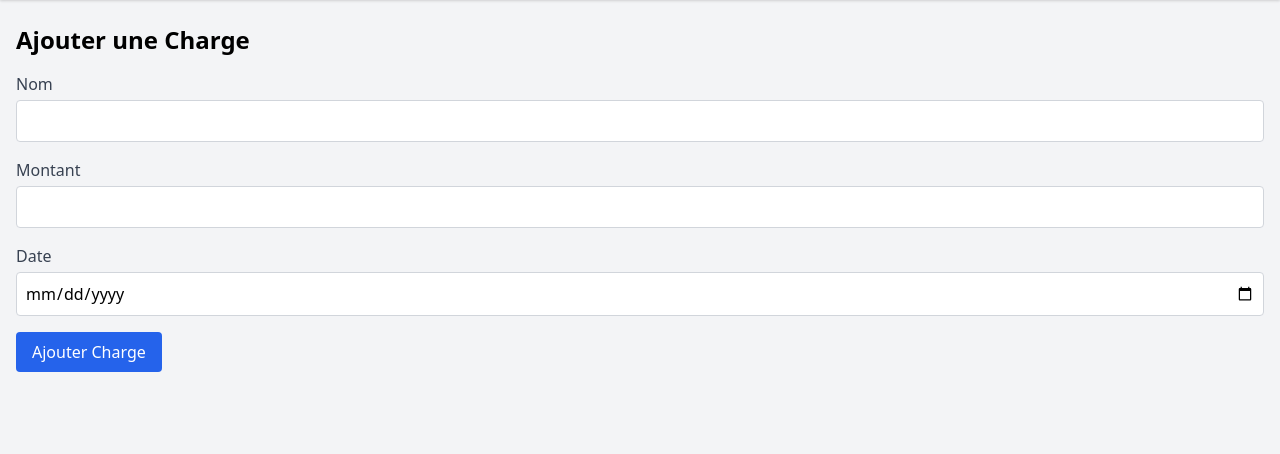
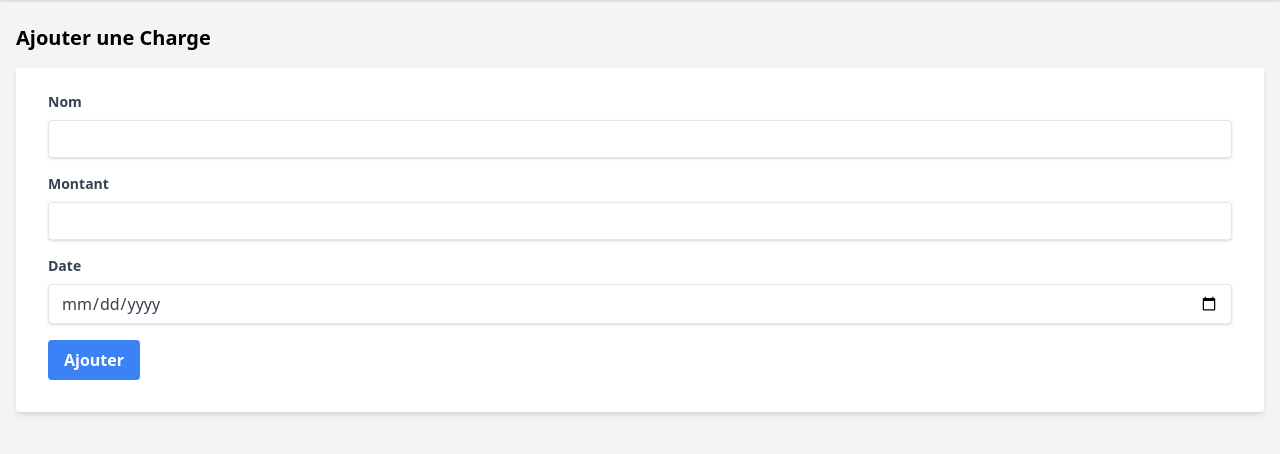
Before and after one commit to BaptisteRabouin/Budgetapp, a Flask app: page /add_charge in a window 1280 px wide. Shown: the part 60-514 px from the top of the page. Run offline with Flask 3, Linux system fonts and the light colour scheme; the visitor is signed in with stand-in values (Sample User, id 1).

Commit message:
update forms

```diff
--- a/app/templates/add_charge.html
+++ b/app/templates/add_charge.html
@@ -1,25 +1,27 @@
-{% extends 'base.html' %}
-{% block title %}Ajouter Charge{% endblock %}
+{% extends "base.html" %}
+
+{% block title %}Ajouter une Charge{% endblock %}
+
 {% block content %}
-<h1 class="text-2xl font-bold mb-4">Ajouter une Charge</h1>
-<form method="post" class="space-y-4">
+<h1 class="text-xl font-bold mb-4">Ajouter une Charge</h1>
+<form method="POST" class="bg-white shadow-md rounded px-8 pt-6 pb-8 mb-4">
     {{ form.hidden_tag() }}
-    <div>
-        <!-- Le label affichera maintenant "Nom" -->
-        {{ form.description.label(class="block text-gray-700") }}
-        {{ form.description(class="w-full mt-1 p-2 border border-gray-300 rounded") }}
+    <div class="mb-4">
+        <label class="block text-gray-700 text-sm font-bold mb-2" for="description">Nom</label>
+        {{ form.description(class="shadow appearance-none border rounded w-full py-2 px-3 text-gray-700 leading-tight focus:outline-none focus:shadow-outline") }}
     </div>
-    <!-- Les autres champs restent inchangés -->
-    <div>
-        {{ form.amount.label(class="block text-gray-700") }}
-        {{ form.amount(class="w-full mt-1 p-2 border border-gray-300 rounded") }}
+    <div class="mb-4">
+        <label class="block text-gray-700 text-sm font-bold mb-2" for="amount">Montant</label>
+        {{ form.amount(class="shadow appearance-none border rounded w-full py-2 px-3 text-gray-700 leading-tight focus:outline-none focus:shadow-outline") }}
     </div>
-    <div>
-        {{ form.date.label(class="block text-gray-700") }}
-        {{ form.date(class="w-full mt-1 p-2 border border-gray-300 rounded") }}
+    <div class="mb-4">
+        <label class="block text-gray-700 text-sm font-bold mb-2" for="date">Date</label>
+        {{ form.date(class="shadow appearance-none border rounded w-full py-2 px-3 text-gray-700 leading-tight focus:outline-none focus:shadow-outline") }}
     </div>
-    <div>
-        {{ form.submit(class="px-4 py-2 bg-blue-600 text-white rounded") }}
+    <div class="flex items-center justify-between">
+        <button class="bg-blue-500 hover:bg-blue-700 text-white font-bold py-2 px-4 rounded focus:outline-none focus:shadow-outline" type="submit">
+            Ajouter
+        </button>
     </div>
 </form>
 {% endblock %}
```
Also changed, not shown: app/templates/add_person.html (+10 -6 lines), app/templates/add_revenue.html (+14 -10 lines), migrations/versions/74901f2dd955_initial_commit.py (renamed from migrations/versions/1aeb1bed1bba_initialisation_de_la_base_de_données.py, +4 -4 lines).
